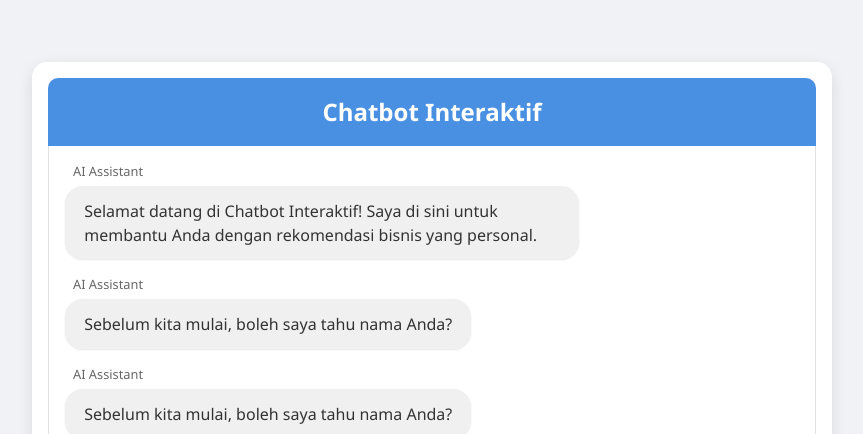
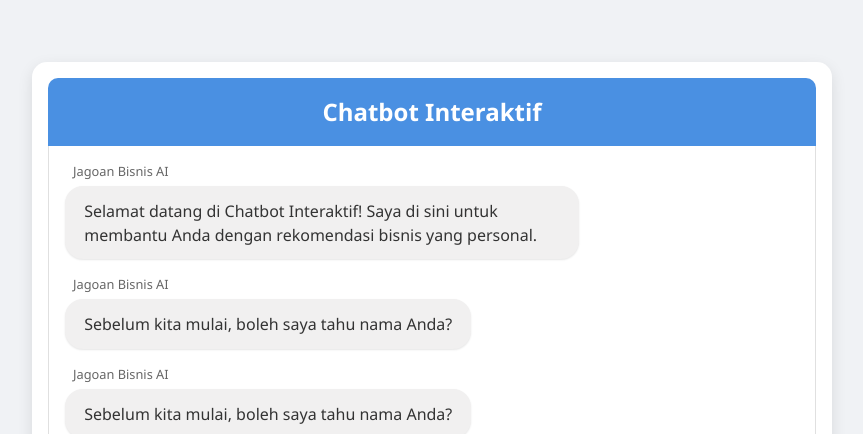
Before and after one commit to adityafba/chatbotai, a React (Vite) app: page / in a window 1280 px wide. Shown: the top 434 px of the page, without its empty margins (0-863 px from the left). Built offline with nearby package versions, Linux system fonts and the light colour scheme.

Commit message:
update nama chat ai

```diff
--- a/src/components/ChatBubble.jsx
+++ b/src/components/ChatBubble.jsx
@@ -29,7 +29,7 @@ const SenderName = styled.div`
 const ChatBubble = ({ message, isUser }) => {
   return (
     <BubbleContainer isUser={isUser}>
-      <SenderName isUser={isUser}>{isUser ? 'Anda' : 'AI Assistant'}</SenderName>
+      <SenderName isUser={isUser}>{isUser ? 'Anda' : 'Jagoan Bisnis AI'}</SenderName>
       <Bubble isUser={isUser}>{message}</Bubble>
     </BubbleContainer>
   );
```
